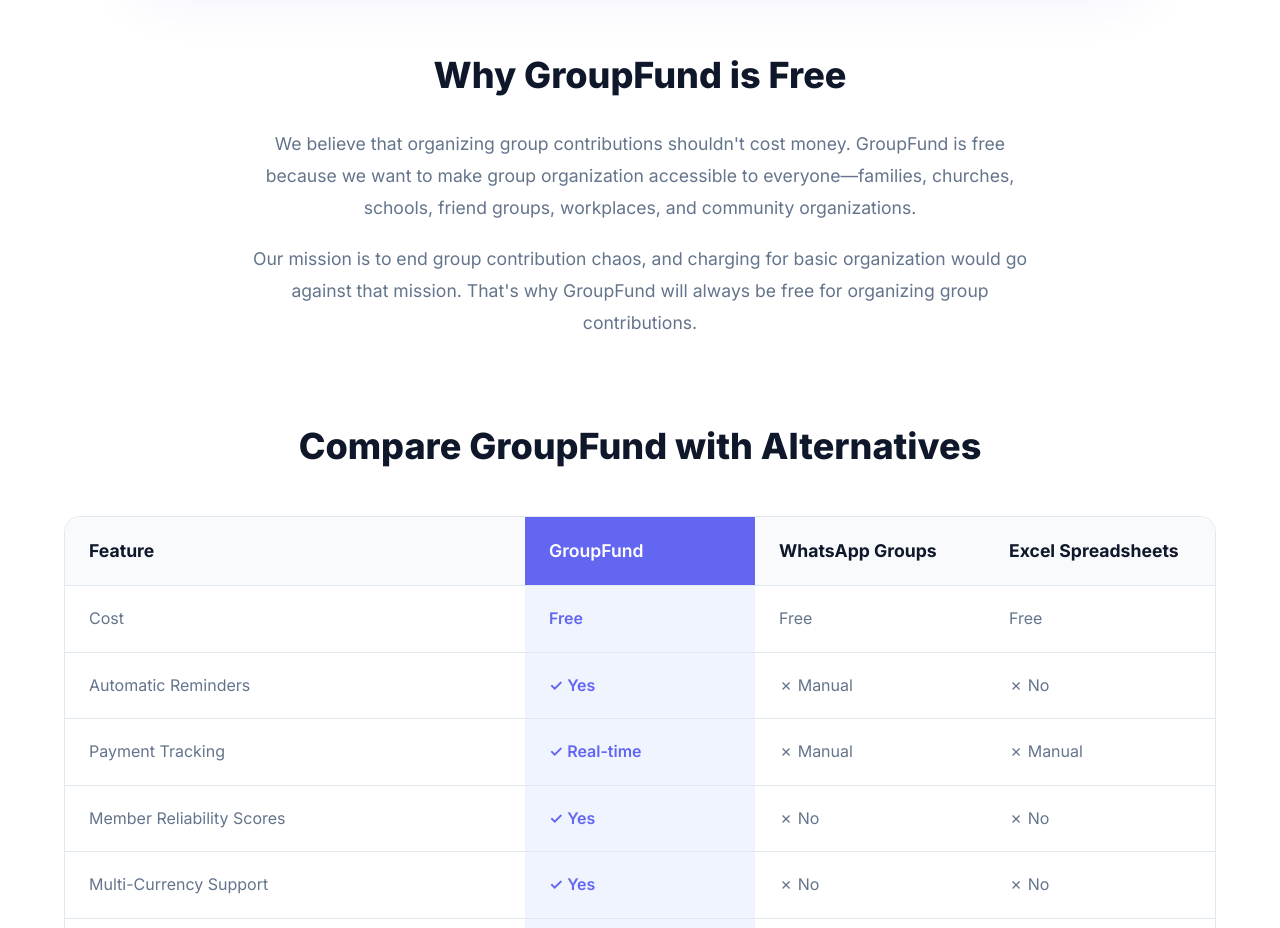
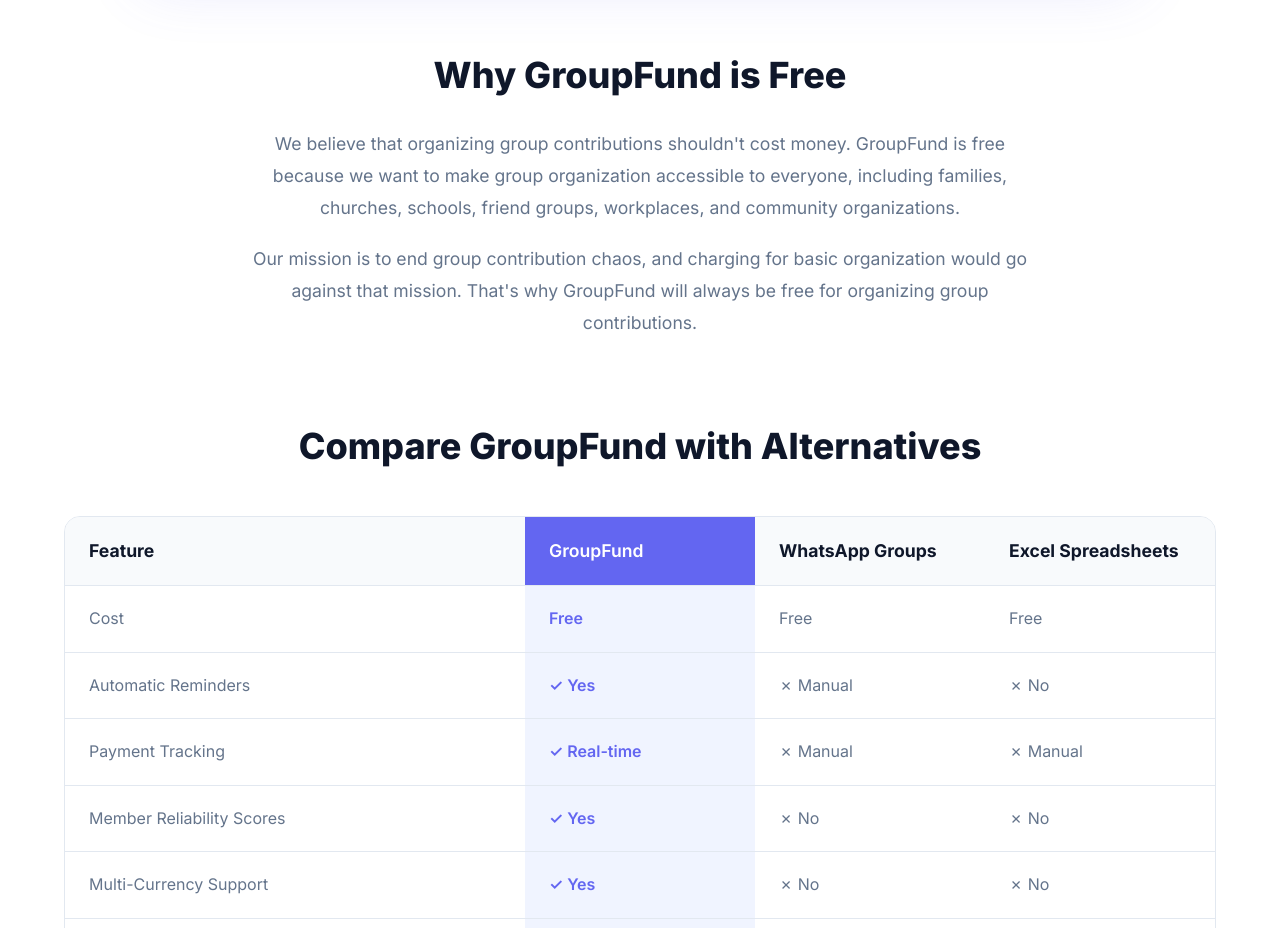
Before and after one commit to chinazaaa/groupfund-website, a React (Vite) app: page /pricing in a window 1280 px wide. Shown: the part 1860-2788 px from the top of the page. Built offline with nearby package versions, Linux system fonts and the light colour scheme; no server answers.

Commit message:
Update PricingPage.jsx

```diff
--- a/src/pages/PricingPage.jsx
+++ b/src/pages/PricingPage.jsx
@@ -129,7 +129,7 @@
           <div className="pricing-value-section">
             <h2>Why GroupFund is Free</h2>
             <p>
-              We believe that organizing group contributions shouldn't cost money. GroupFund is free because we want to make group organization accessible to everyone—families, churches, schools, friend groups, workplaces, and community organizations.
+              We believe that organizing group contributions shouldn't cost money. GroupFund is free because we want to make group organization accessible to everyone, including families, churches, schools, friend groups, workplaces, and community organizations.
             </p>
             <p>
               Our mission is to end group contribution chaos, and charging for basic organization would go against that mission. That's why GroupFund will always be free for organizing group contributions.
```
